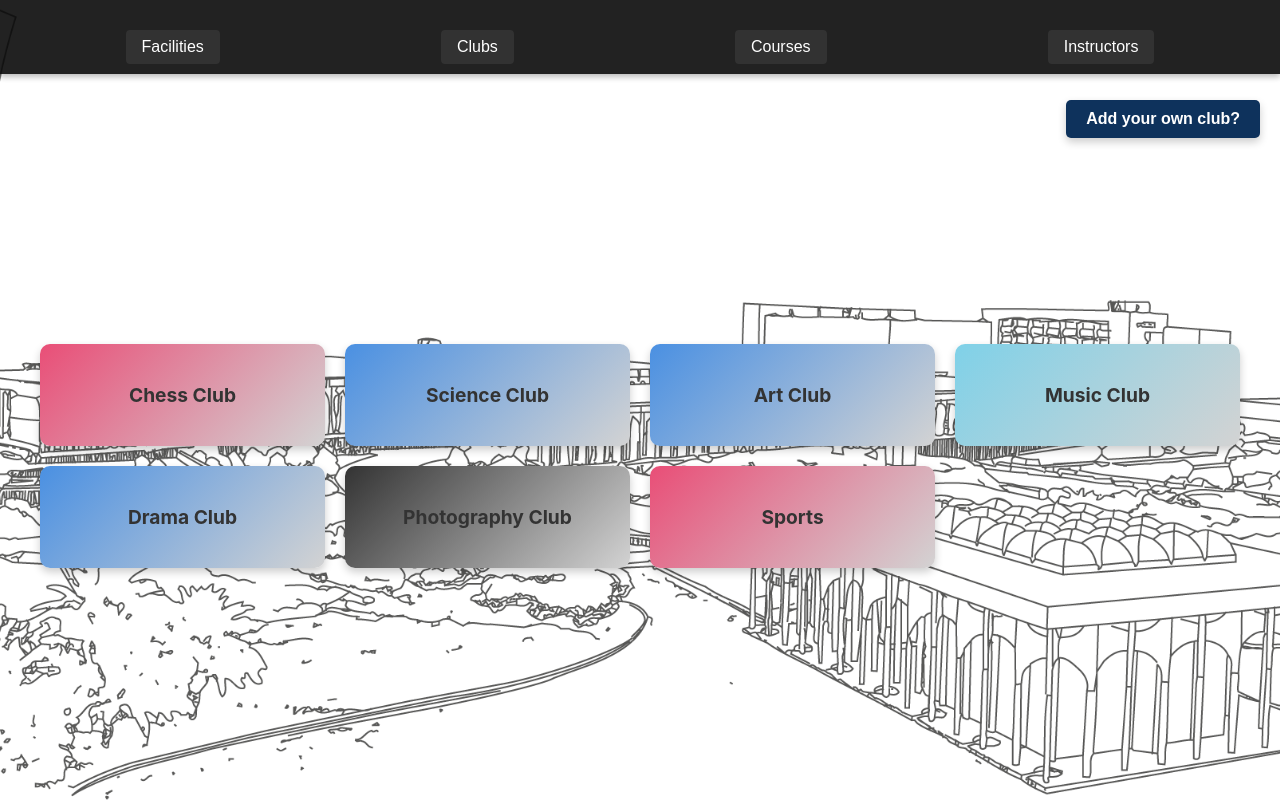
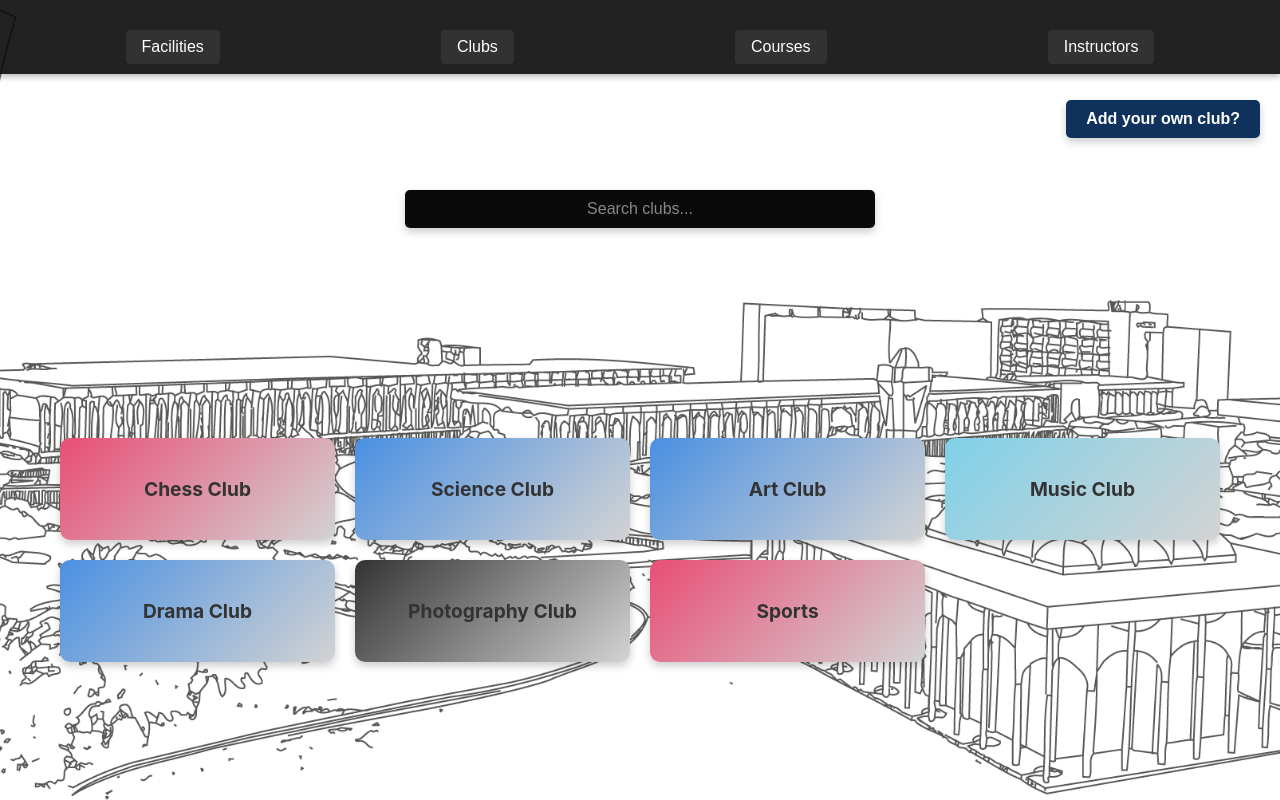
Before and after one commit to AbdullahM424/SWE363, a React (Create React App) app: page /clubs in a window 1280 px wide. Built offline with nearby package versions, Linux system fonts and the light colour scheme.

Commit message:
added a search bar for the clubs

```diff
--- a/src/assets/styles/Clubs.module.css
+++ b/src/assets/styles/Clubs.module.css
@@ -4,6 +4,7 @@
     background-position: center;
     height: 100vh;
     width: 100%;
+    overflow-y: hidden;
     position: relative;
     padding: 20px;
     box-sizing: border-box;
@@ -23,6 +24,21 @@
     max-width: 1200px; /* Optional: limits the grid's width for better alignment */
     bottom: -40%;
 }
+
+.scrollableGrid {
+    flex: 1; /* Takes up the remaining space below the header */
+    width: 100%;
+    overflow-y: auto; /* Allows scrolling only within the grid */
+
+    margin-top: 150px;
+    padding: 20px;
+    display: flex;
+    justify-content: center;
+    box-sizing: border-box;
+    justify-items: center; /* Centers each card within its grid cell */
+    align-items: start; /* Aligns items at the top of the grid */
+}
+
 .addClubButton {
     position: absolute; /* Position relative to container */
     top: 80px; /* Adjust as needed based on header height */
@@ -68,3 +84,30 @@
         opacity: 1;
     }
 }
+
+
+.searchBar {
+    position: absolute;
+    width: 90%;
+    max-width: 450px;
+    border-style: solid;
+    padding: 10px;
+    margin-bottom: 20px;
+    font-size: 16px;
+    border-radius: 5px;
+    border: none;
+    outline: none;
+    background-color: #0a0a0a; /* Piano black background */
+    color: #ffffff; /* White text */
+    text-align: center;
+    box-shadow: 0 4px 8px rgba(0, 0, 0, 0.2); /* Subtle shadow for elevation */
+    transition: box-shadow 0.3s ease;
+}
+
+.searchBar::placeholder {
+    color: #888888; /* Lighter color for placeholder text */
+}
+
+.searchBar:focus {
+    box-shadow: 0 6px 12px rgba(0, 0, 0, 0.3); /* Slightly elevated shadow on focus */
+}
--- a/src/pages/Clubs.js
+++ b/src/pages/Clubs.js
@@ -2,6 +2,7 @@ import React from 'react';
 import Header from "../components/common/Header.js"
 import styles from "../assets/styles/Clubs.module.css"
 import ClubCard from '../components/ClubCard.js';
+import  { useState } from 'react';
 
 function Clubs(){
     const dummyClubs = [
@@ -11,19 +12,39 @@ function Clubs(){
         { name: "Music Club", url: "https://example.com/music-club" },
         { name: "Drama Club", url: "https://example.com/drama-club" },
         { name: "Photography Club", url: "https://example.com/photography-club" },
-        { name:"Sports",url:"https://example.com/photography-club"}
+        { name:"Sports",url:"https://example.com/photography-club"},
+    ];
+    const [searchTerm, setSearchTerm] = useState('');
+    const [filteredClubs, setFilteredClubs] = useState(dummyClubs);
+    const handleSearch = (event) => {
+        const term = event.target.value.toLowerCase();
+        setSearchTerm(term);
+        setFilteredClubs(
+            dummyClubs.filter((club) => club.name.toLowerCase().includes(term))
+        );
+    };
+    return (
+        <div className={styles.container}>
+            <Header />
+            <button className={styles.addClubButton}>Add your own club?</button>
 
-    ];
-    return(
-        <div className={styles.container}>
-            <Header></Header>
-            <button className={styles.addClubButton}>Add your own club?</button>
-            <div className= {styles.clubsGrid}>
-            {dummyClubs.map((club,index)=>{
-                return <ClubCard key = {index} name = {club.name} index = {index}></ClubCard>
-            })}
+            <div className={styles.scrollableGrid}>
+                {/* Centered Search Bar */}
+                <input
+                    type="text"
+                    placeholder="Search clubs..."
+                    className={styles.searchBar}
+                    value={searchTerm}
+                    onChange={handleSearch}
+                />
+
+                {/* Clubs Grid */}
+                <div className={styles.clubsGrid}>
+                    {filteredClubs.map((club, index) => (
+                        <ClubCard key={index} name={club.name} url={club.url} />
+                    ))}
+                </div>
             </div>
-
         </div>
     );
 
```
